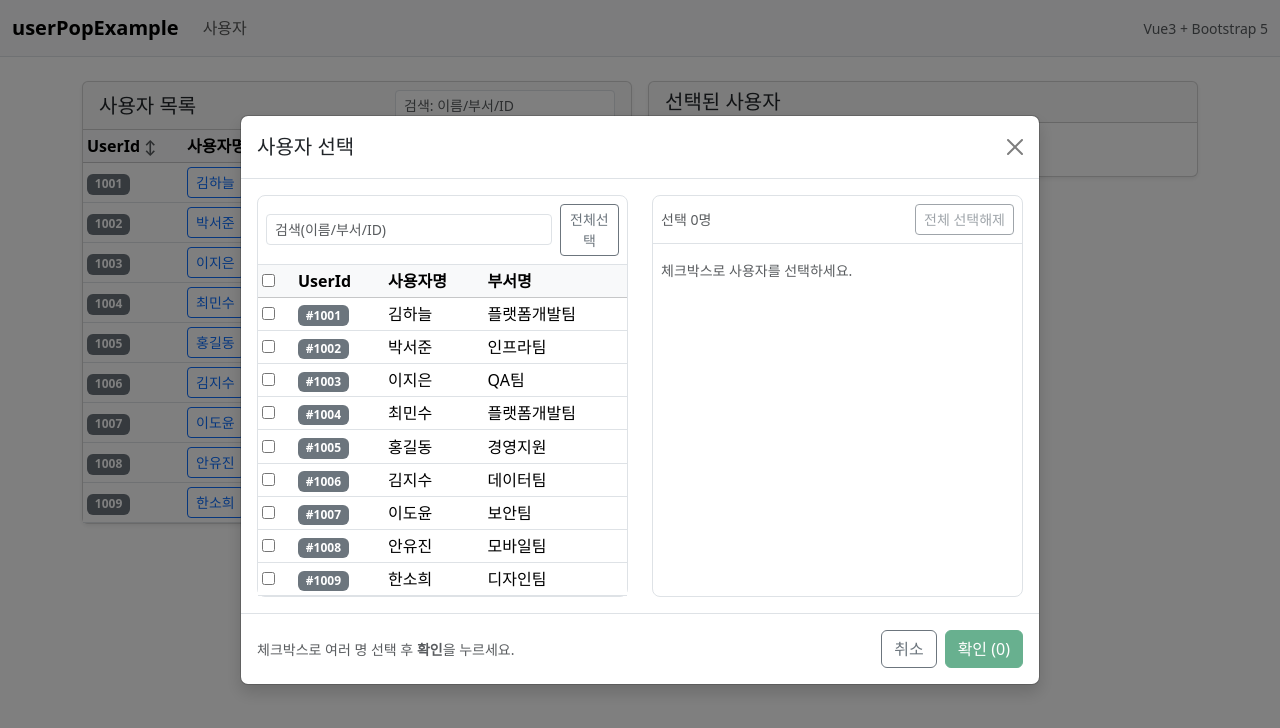
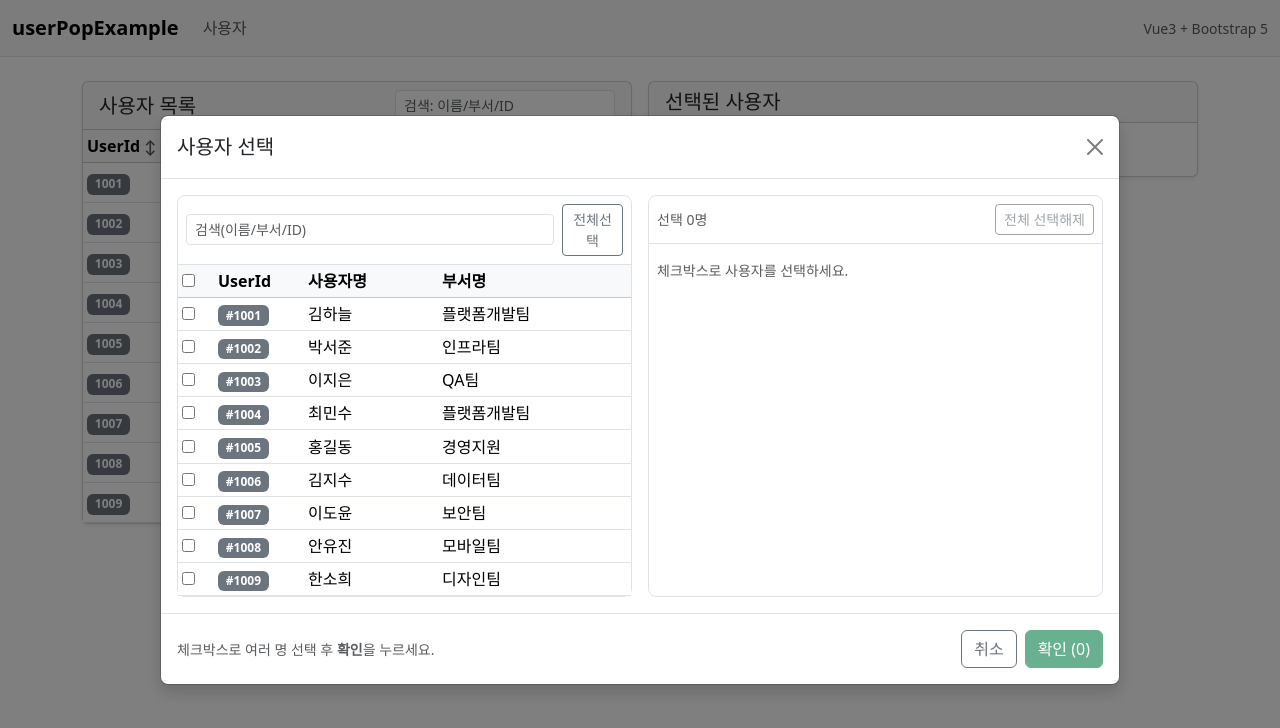
Before and after one commit to CarpediemBDev/userPopExample, a Vue app: page / in a window 1280 px wide. Both pictures are taken after a click on the button "김하늘". Shown: the top 728 px of the page. Built offline with nearby package versions, Linux system fonts and the light colour scheme.

Commit message:
Modal 팝업 움직이게.. props 설정으로 드래그 옵션 추가 true일때만 팝업움직이게  default : true

```diff
--- a/src/components/UserPopup.vue
+++ b/src/components/UserPopup.vue
@@ -1,15 +1,16 @@
 <template>
-  <!-- Backdrop -->
+  <!-- 컨트롤드 모달(부모가 v-if로 렌더링 제어) -->
   <div class="modal fade show" style="display: block" tabindex="-1" role="dialog" aria-modal="true">
-    <div class="modal-dialog modal-lg modal-dialog-centered">
+    <div class="modal-dialog" ref="dlg" :class="dialogSizeClass" :style="dialogInlineStyle">
       <div class="modal-content shadow">
-        <div class="modal-header">
+        <!-- 드래그 핸들 -->
+        <div class="modal-header" ref="dragHandle" @pointerdown="onDragStart">
           <h5 class="modal-title">사용자 선택</h5>
           <button type="button" class="btn-close" aria-label="Close" @click="onClose"></button>
         </div>
 
         <div class="modal-body">
-          <div class="row">
+          <div class="row g-3">
             <!-- LEFT: 전체 사용자 목록 -->
             <div class="col-12 col-lg-6">
               <div class="border rounded-3">
@@ -23,7 +24,8 @@
                     {{ allChecked ? '전체해제' : '전체선택' }}
                   </button>
                 </div>
-                <div class="p-0" style="max-height: 360px; overflow: auto">
+                <div class="p-0" :style="`max-height:${bodyListMaxHeight}; overflow:auto`">
+                  <div class="table-responsive">
                     <table class="table table-sm table-hover mb-0 align-middle">
                       <thead class="table-light position-sticky top-0">
                         <tr>
@@ -49,6 +51,7 @@
                   </div>
                 </div>
               </div>
+            </div>
 
             <!-- RIGHT: 선택 미리보기 -->
             <div class="col-12 col-lg-6">
@@ -63,7 +66,7 @@
                     전체 선택해제
                   </button>
                 </div>
-                <div class="p-2" style="max-height: 360px; overflow: auto">
+                <div class="p-2" :style="`max-height:${bodyListMaxHeight}; overflow:auto`">
                   <div v-if="!preview.length" class="text-muted small py-2">
                     체크박스로 사용자를 선택하세요.
                   </div>
@@ -84,6 +87,7 @@
               </div>
             </div>
           </div>
+          <!-- /row -->
         </div>
 
         <div class="modal-footer">
@@ -98,7 +102,7 @@
       </div>
     </div>
   </div>
-  <!-- Bootstrap backdrop mimic -->
+  <!-- 백드롭 -->
   <div class="modal-backdrop fade show"></div>
 </template>
 
@@ -108,11 +112,22 @@ export default {
   props: {
     users: { type: Array, required: true },
     preselectedIds: { type: Array, default: () => [] },
+    // 크기/레이아웃 옵션
+    maxWidth: { type: [Number, String], default: 960 }, // px 또는 css 값
+    marginX: { type: Number, default: 16 }, // 좌우 여백(px)
+    bodyMaxVh: { type: Number, default: 70 }, // 본문 리스트 max-height = min( bodyMaxVh vh, px )
+    preset: { type: String, default: 'lg' }, // 'sm' | 'md' | 'lg' | '' (부트스트랩 클래스)
+    // 드래그 옵션
+    draggable: { type: Boolean, default: true },
   },
   data() {
     return {
       leftKeyword: '',
       checkedIds: [...this.preselectedIds],
+      // drag state
+      dragging: false,
+      dragStart: { x: 0, y: 0 },
+      dialogStart: { left: 0, top: 0 },
     }
   },
   computed: {
@@ -136,16 +151,62 @@ export default {
       const set = new Set(this.checkedIds)
       return this.filteredLeft.every((u) => set.has(u.userId))
     },
+    dialogSizeClass() {
+      // Bootstrap 사이징 클래스 선택
+      return {
+        'modal-sm': this.preset === 'sm',
+        'modal-lg': this.preset === 'lg',
+        'modal-md': this.preset === 'md', // 부트스트랩엔 modal-md가 없지만, 커스텀 대비
+      }
+    },
+    dialogInlineStyle() {
+      // width: min(maxWidth, viewport - margin); transform 제거하고 top/left로 제어
+      const max = typeof this.maxWidth === 'number' ? `${this.maxWidth}px` : this.maxWidth
+      const side = `${this.marginX}px`
+      return {
+        position: 'fixed',
+        margin: '0',
+        transform: 'none',
+        width: `min(${max}, calc(100vw - ${side}*2))`,
+        maxWidth: max,
+      }
+    },
+    bodyListMaxHeight() {
+      // 리스트 컨테이너의 최대 높이 (뷰포트 70vh 기본)
+      return `min(${this.bodyMaxVh}vh, 640px)`
+    },
+  },
+  mounted() {
+    // 초기 중앙 배치(레이아웃 완료 후)
+    this.$nextTick(this.centerDialog)
+    window.addEventListener('resize', this.centerDialog, { passive: true })
+
+    if (this.draggable) {
+      window.addEventListener('pointermove', this.onDragMove, { passive: false })
+      window.addEventListener('pointerup', this.onDragEnd, { passive: true })
+    }
+  },
+  beforeUnmount() {
+    window.removeEventListener('resize', this.centerDialog)
+    if (this.draggable) {
+      window.removeEventListener('pointermove', this.onDragMove)
+      window.removeEventListener('pointerup', this.onDragEnd)
+    }
   },
   methods: {
+    // ---- modal control ----
     onClose() {
       this.$emit('close')
     },
     emitConfirm() {
       const set = new Set(this.checkedIds)
-      const payload = this.users.filter((u) => set.has(u.userId))
-      this.$emit('confirm', payload)
+      this.$emit(
+        'confirm',
+        this.users.filter((u) => set.has(u.userId))
+      )
     },
+
+    // ---- selection helpers ----
     toggleAll() {
       const ids = this.filteredLeft.map((u) => u.userId)
       const allIncluded = ids.every((id) => this.checkedIds.includes(id))
@@ -156,6 +217,79 @@ export default {
     uncheck(id) {
       this.checkedIds = this.checkedIds.filter((x) => x !== id)
     },
+
+    // ---- positioning ----
+    centerDialog() {
+      const dlg = this.$refs.dlg
+      if (!dlg) return
+      const rect = dlg.getBoundingClientRect()
+      const vw = window.innerWidth
+      const vh = window.innerHeight
+      const left = Math.max(this.marginX, (vw - rect.width) / 2)
+      const top = Math.max(12, (vh - rect.height) / 2) // 위 여백 12px
+      dlg.style.left = `${left}px`
+      dlg.style.top = `${top}px`
+    },
+
+    // ---- dragging ----
+    onDragStart(e) {
+      if (!this.draggable || e.button !== 0) return
+      this.dragging = true
+      const rect = this.$refs.dlg.getBoundingClientRect()
+      this.dragStart = { x: e.clientX, y: e.clientY }
+      this.dialogStart = { left: rect.left, top: rect.top }
+      document.body.style.userSelect = 'none'
+    },
+    onDragMove(e) {
+      if (!this.dragging) return
+      e.preventDefault()
+      const dx = e.clientX - this.dragStart.x
+      const dy = e.clientY - this.dragStart.y
+      const dlg = this.$refs.dlg
+      const rect = dlg.getBoundingClientRect()
+      const vw = window.innerWidth
+      const vh = window.innerHeight
+
+      let newLeft = this.dialogStart.left + dx
+      let newTop = this.dialogStart.top + dy
+      const maxLeft = vw - rect.width - this.marginX
+      const maxTop = vh - rect.height - 12
+
+      newLeft = Math.min(Math.max(this.marginX, newLeft), Math.max(this.marginX, maxLeft))
+      newTop = Math.min(Math.max(12, newTop), Math.max(12, maxTop))
+
+      dlg.style.left = `${newLeft}px`
+      dlg.style.top = `${newTop}px`
+    },
+    onDragEnd() {
+      if (!this.dragging) return
+      this.dragging = false
+      document.body.style.userSelect = ''
+    },
   },
 }
 </script>
+
+<style scoped>
+/* Bootstrap의 transform 기반 중앙정렬을 끄고 top/left로 제어 */
+.modal.show .modal-dialog {
+  transform: none !important;
+}
+
+/* 작은 화면 보호: 너무 꽉 차지 않게 */
+@media (max-width: 576px) {
+  .modal .modal-dialog {
+    width: calc(100vw - 12px) !important;
+  }
+}
+
+/* 드래그 UX */
+.modal-header {
+  cursor: move;
+}
+
+/* 본문 스크롤이 생겨도 헤더/푸터는 고정되게(부드러운 느낌) */
+.modal-content {
+  overflow: hidden;
+}
+</style>
--- a/src/pages/UserPage.vue
+++ b/src/pages/UserPage.vue
@@ -19,10 +19,9 @@
                     <th
                       class="user-select-none cursor-pointer text-nowrap"
                       scope="col"
+                      style="width: 100px"
                       @click="sortBy('userId')"
                       :aria-sort="ariaSort('userId')"
-                      title="UserId로 정렬"
-                      style="width: 100px"
                     >
                       UserId <small class="text-muted">{{ sortIndicator('userId') }}</small>
                     </th>
@@ -31,7 +30,6 @@
                       scope="col"
                       @click="sortBy('name')"
                       :aria-sort="ariaSort('name')"
-                      title="사용자명으로 정렬"
                     >
                       사용자명 <small class="text-muted">{{ sortIndicator('name') }}</small>
                     </th>
@@ -40,7 +38,6 @@
                       scope="col"
                       @click="sortBy('dept')"
                       :aria-sort="ariaSort('dept')"
-                      title="부서명으로 정렬"
                     >
                       부서명 <small class="text-muted">{{ sortIndicator('dept') }}</small>
                     </th>
@@ -86,8 +83,7 @@
 
     <UserPopup
       v-if="showPopup"
-      :users="users"
-      :preselected-ids="selectedUsers.map((u) => u.userId)"
+      v-bind="popupProps"
       @close="showPopup = false"
       @confirm="onConfirm"
     />
@@ -105,7 +101,7 @@ export default {
     return {
       showPopup: false,
       keyword: '',
-      // 정렬 상태(삼단 토글: none -> asc -> desc -> none)
+      // 정렬(삼단 토글: none → asc → desc → none)
       sortKey: null, // null | 'userId' | 'name' | 'dept'
       sortDir: 'none', // 'none' | 'asc' | 'desc'
       users: [
@@ -123,7 +119,6 @@ export default {
     }
   },
   computed: {
-    // 1) 검색 필터 → 2) (옵션) 정렬
     visibleUsers() {
       const kw = this.keyword.trim().toLowerCase()
       const filtered = !kw
@@ -135,10 +130,7 @@ export default {
               u.dept.toLowerCase().includes(kw)
           )
 
-      if (!this.sortKey || this.sortDir === 'none') {
-        // 정렬 없음: 원본 순서 유지
-        return filtered
-      }
+      if (!this.sortKey || this.sortDir === 'none') return filtered
 
       const dir = this.sortDir === 'asc' ? 1 : -1
       const key = this.sortKey
@@ -148,6 +140,20 @@ export default {
         if (key === 'userId') return (a.userId - b.userId) * dir
         return collator.compare(a[key], b[key]) * dir
       })
+    },
+
+    popupProps() {
+      return {
+        users: this.users,
+        preselectedIds: this.selectedUsers.map((u) => u.userId),
+
+        // --- UI 튜닝 옵션들 ---
+        maxWidth: 960, // 모달 최대 너비(px), 840~1024 권장
+        marginX: 16, // 좌우 여백(px)
+        bodyMaxVh: 70, // 본문 리스트 최대 높이(% of viewport height)
+        preset: 'lg', // 'sm' | 'lg' | ''  (Bootstrap 사이징 프리셋)
+        draggable: true, // 헤더 드래그로 이동 가능
+      }
     },
   },
   methods: {
@@ -167,7 +173,7 @@ export default {
       this.selectedUsers = []
     },
 
-    // 정렬: none -> asc -> desc -> none
+    // 정렬 토글
     sortBy(col) {
       if (this.sortKey !== col) {
         this.sortKey = col
```
Lines whose indentation alone changed are shown as unchanged.
